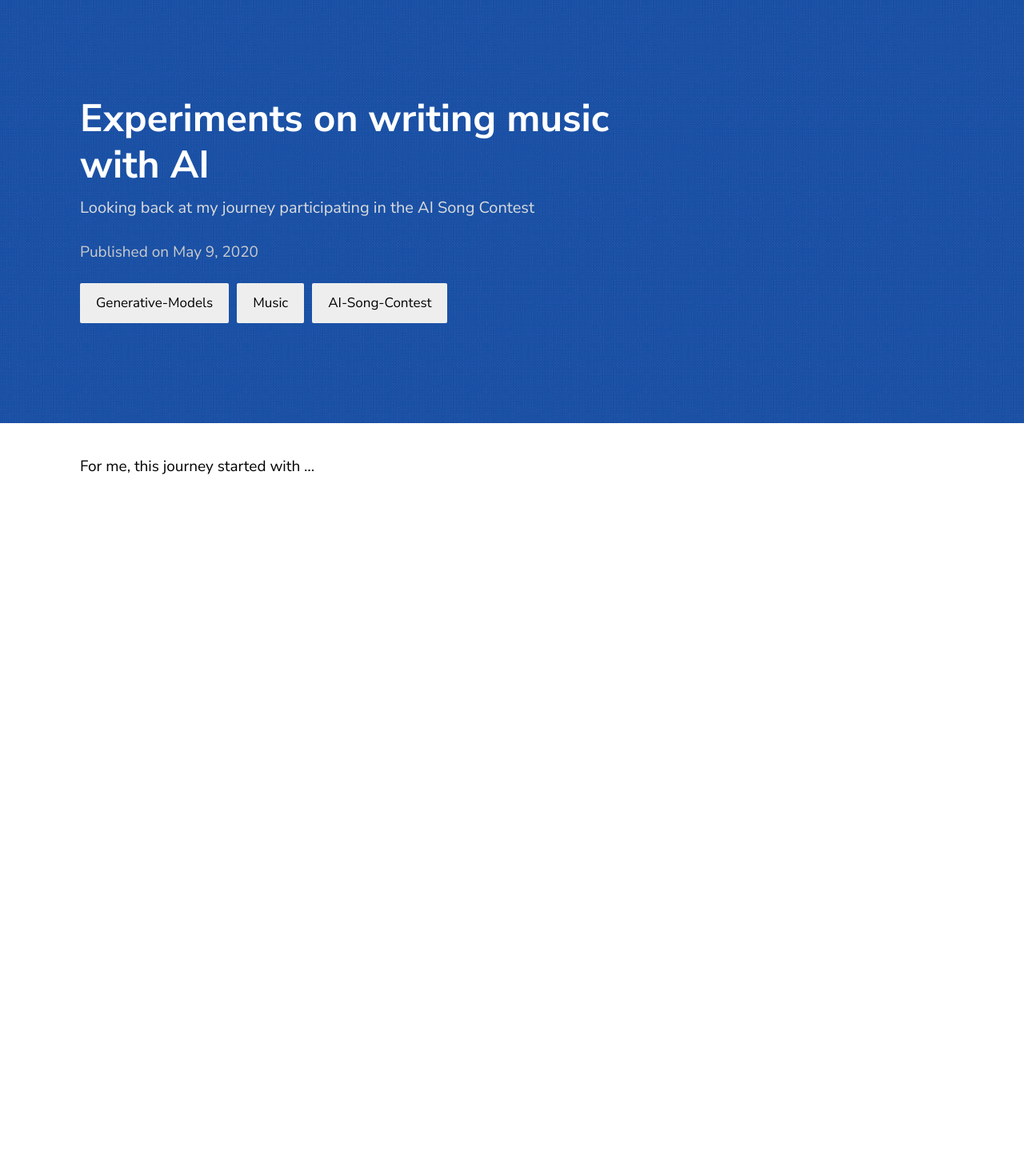
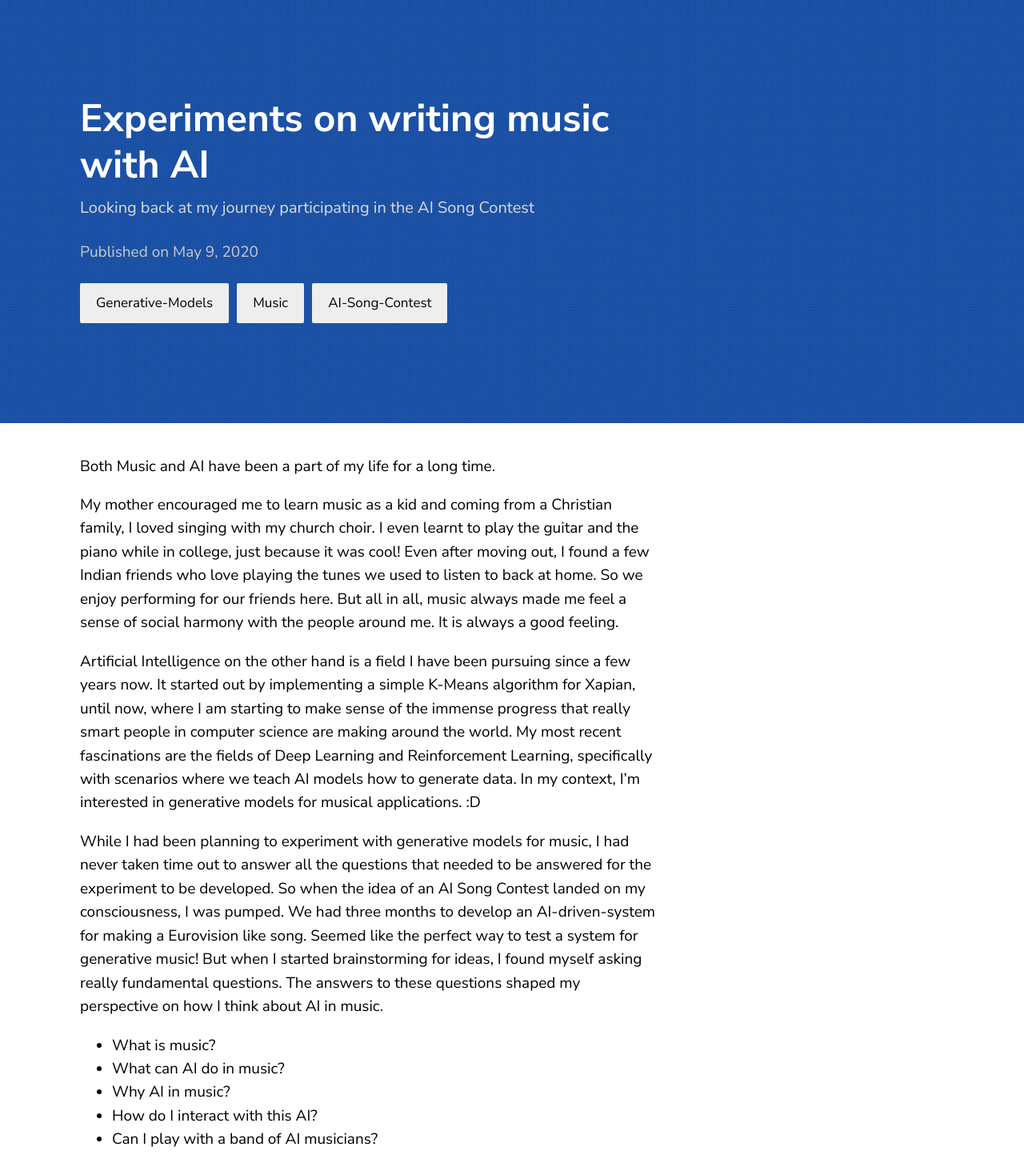
Before and after one commit to richhiey/richhiey.github.io, a Jekyll site: the page built from _posts/2019-05-23-experiments-on-writing-music-with-AI.markdown, in a window 1280 px wide. Shown: the whole page at 80% size. Built offline with Jekyll 4.4.1, drawn with Linux system fonts in a browser that asks for light colours; before the commit the page ends 900 px from its top, so only the background shows below that.

Commit message:
update theme

```diff
--- a/_posts/2019-05-23-experiments-on-writing-music-with-AI.markdown
+++ b/_posts/2019-05-23-experiments-on-writing-music-with-AI.markdown
@@ -6,4 +6,22 @@ date:   2020-05-09 21:03:36 +0530
 categories: Generative-Models Music AI-Song-Contest
 ---
 
-For me, this journey started with ...
+Both Music and AI have been a part of my life for a long time.
+
+My mother encouraged me to learn music as a kid and coming from a Christian family, I loved singing with my church choir. I even learnt to play the guitar and the piano while in college, just because it was cool! Even after moving out, I found a few Indian friends who love playing the tunes we used to listen to back at home. So we enjoy performing for our friends here. But all in all, music always made me feel a sense of social harmony with the people around me. It is always a good feeling.
+
+Artificial Intelligence on the other hand is a field I have been pursuing since a few years now. It started out by implementing a simple K-Means algorithm for Xapian, until now, where I am starting to make sense of the immense progress that really smart people in computer science are making around the world. My most recent fascinations are the fields of Deep Learning and Reinforcement Learning, specifically with scenarios where we teach AI models how to generate data. In my context, I'm interested in generative models for musical applications. :D
+
+While I had been planning to experiment with generative models for music, I had never taken time out to answer all the questions that needed to be answered for the experiment to be developed. So when the idea of an AI Song Contest landed on my consciousness, I was pumped. We had three months to develop an AI-driven-system for making a Eurovision like song. Seemed like the perfect way to test a system for generative music! But when I started brainstorming for ideas, I found myself asking really fundamental questions. The answers to these questions shaped my perspective on how I think about AI in music.
+
+
+- What is music?
+- What can AI do in music?
+- Why AI in music?
+- How do I interact with this AI?
+- Can I play with a band of AI musicians?
+
+
+[github-repo]: https://github.com/richhiey1996/music-maker
+[demo-app]:   https://ai-music-maker.herokuapp.com
+[song-link]: https://www.youtube.com/watch?v=BNRd4eo-ePk
```
